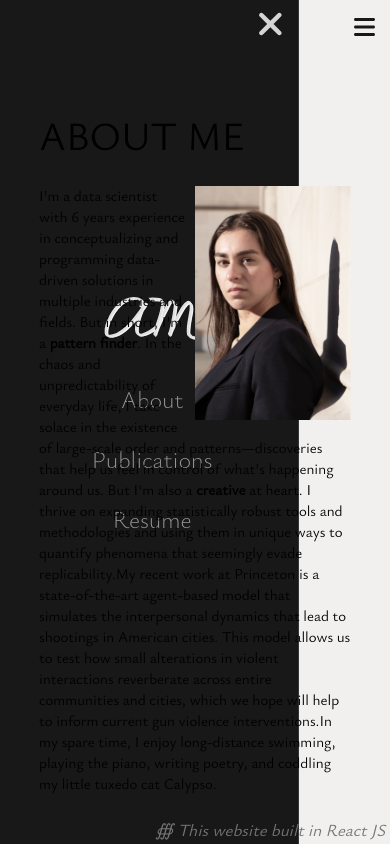
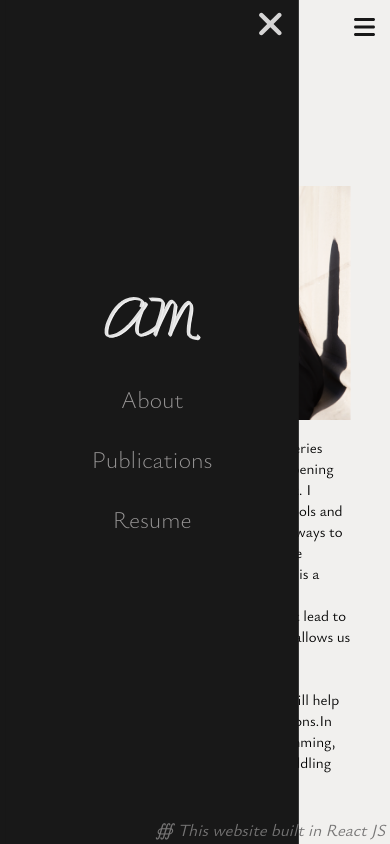
Before and after one commit to aam3/Personal_Website, a React (Create React App) app: page /about in a window 390 px wide. Built offline with nearby package versions, Linux system fonts and the light colour scheme.

Commit message:
mobile menu effect in Layout

```diff
--- a/src/components/Layout/index.scss
+++ b/src/components/Layout/index.scss
@@ -104,7 +104,7 @@
 
   .container.about-page, .container.publications-page, .container.resume-page {
 
-    z-index: 1;
+    z-index: -1;
 
     .text-zone {
 
```
